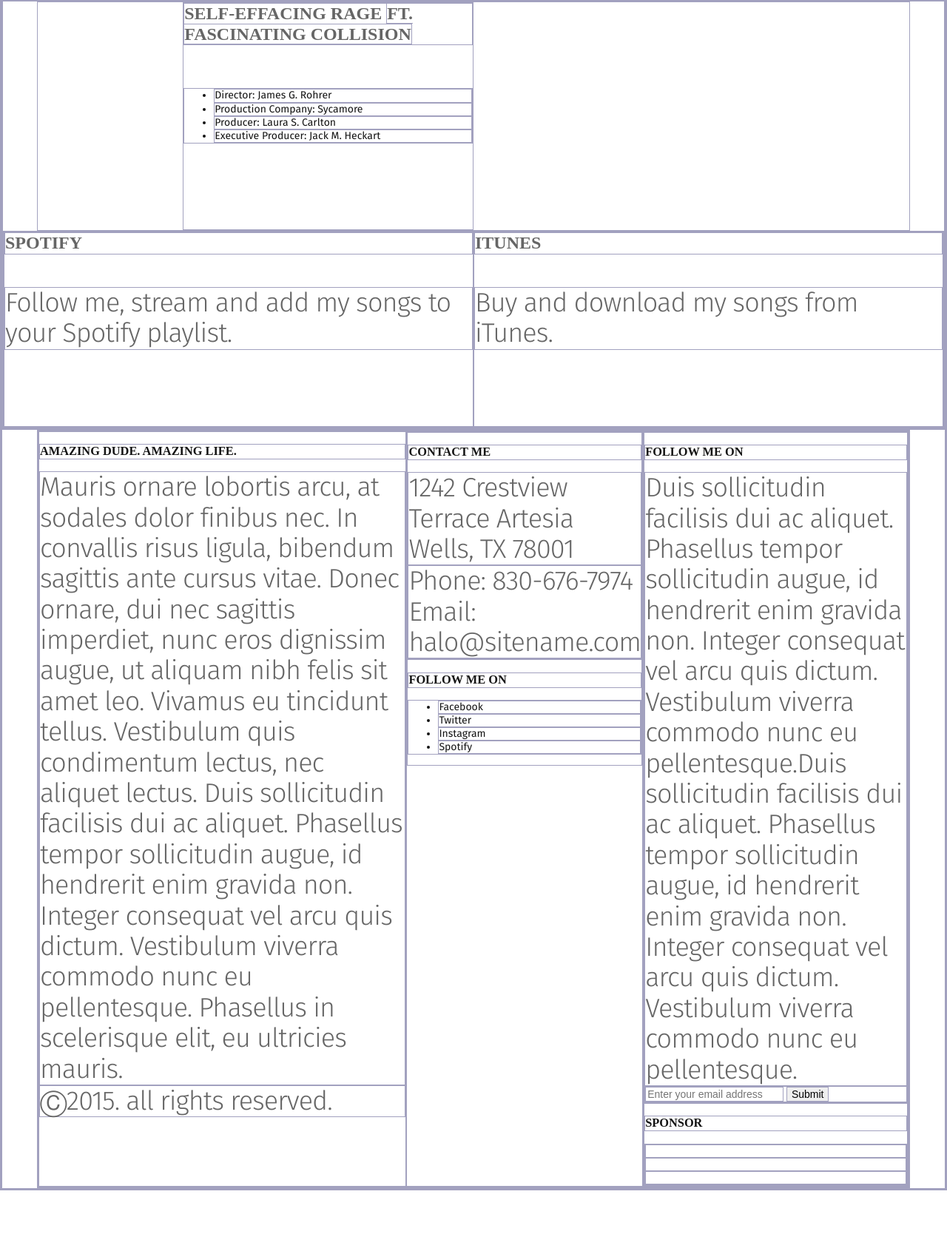
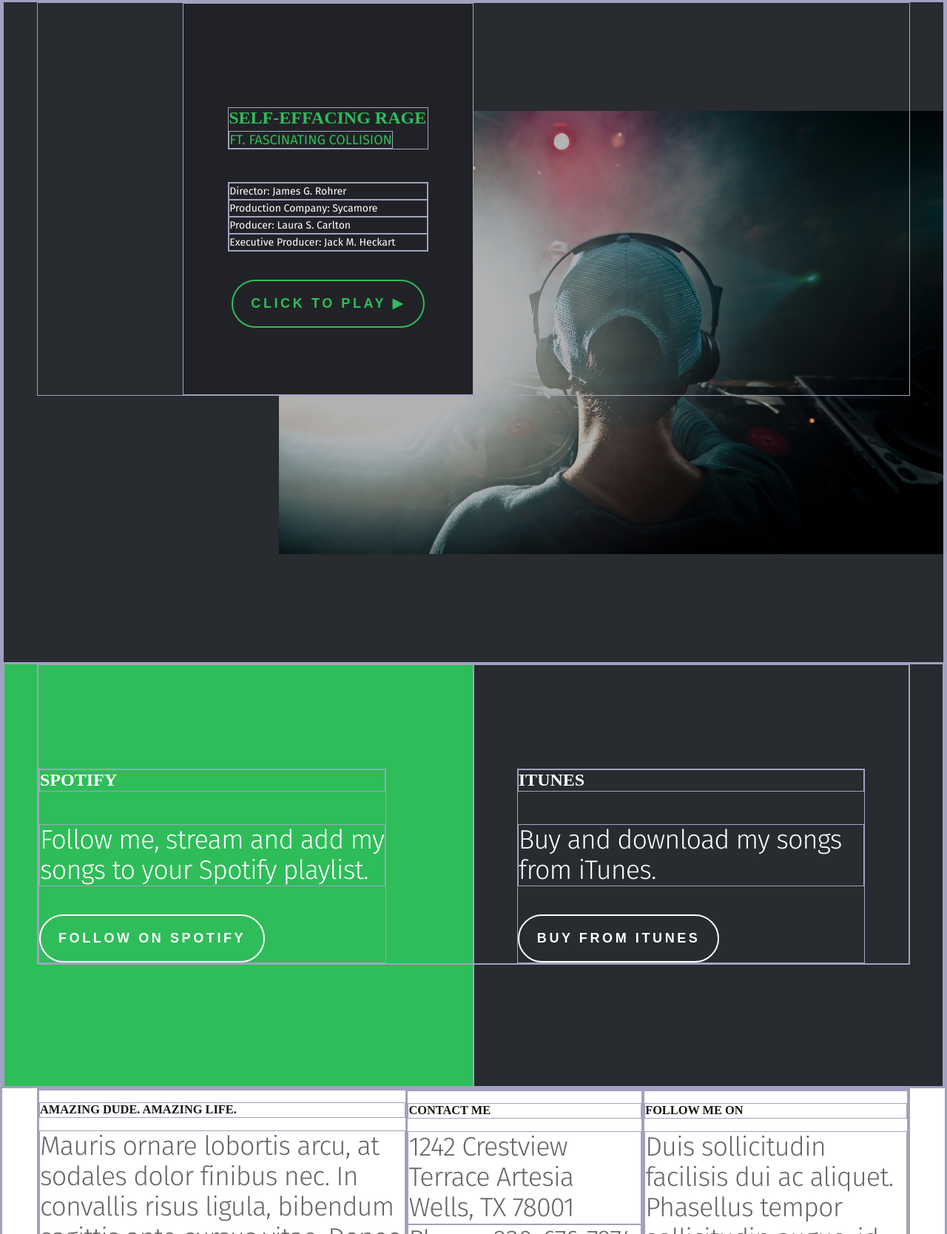
Before and after one commit to neretin-trike/johndoe_site, a plain HTML site: page index.html in a window 1280 px wide. Shown: the part 2500-4168 px from the top of the page at 74% size. Before the commit the page ends 4109 px from the top, so only its background shows below. Drawn offline with Linux system fonts and the light colour scheme; files whose address does not match are found by name; a web font is replaced by a local one.

Commit message:
Завершил оформление элемента music

```diff
--- a/css/main.css
+++ b/css/main.css
@@ -254,13 +254,97 @@ header .menu a{
     MUSIC
 ---------------------------*/
 
-#music .container .row{
+#music .wrapper{
+    background-color: #282b2f;
+
+
+    background-image: url(../images/music_background.jpg);
+    background-size: 70.7%;
+    background-repeat: no-repeat;
+    background-position: 100% center;
+
+    padding-bottom: 36.0rem;
+
+
+    height: 100%;
+}
+
+#music .wrapper .container .row{
     width: 33.33%;
     margin-left: 16.66%;
+
+    background-color: #212227;
+
+    padding-top: 14.0rem;
+    padding-bottom: 9.0rem;
+    padding-left: 6.0rem;
+    padding-right: 6.0rem;
+}
+
+#music .wrapper .container .row h2{
+    color: #2ebd59;
+    font-size: 2.4rem;
+
+}
+
+#music .wrapper .container .row .feat{
+    font-size: 1.8rem;
+    font-weight: 400;
+}
+
+#music .wrapper .container .row .special{
+    color: #2ebd59;
+    border-color: #2ebd59;
+}
+
+#music .wrapper .container .row ul{
+    list-style: none;
+    padding: 0;
+    margin: 0;
+    color: white;
+
+    line-height: 2.1rem;
+}
+
+#music .two-color{
+    height: 57.2rem;
+    position: relative;
+    /* top: 500.0rem; */
+}
+
+#music .two-color .left{
+    background-color: #2ebd59;
+    float: left;
+    width: 50%;
+    height: inherit;
+
+    position: absolute;
+}
+
+#music .two-color .right{
+    background-color: #282b2f;
+    float: left;
+    width: 50%;
+    height: inherit;
+
+    position: absolute;
+    left:50%;
+
+}
+
+#music .column-2 h2,
+#music .column-2 p{
+    color: white;
 }
 
 #music .column-2{
-    width: 50%;
+    width: 40%;
+    margin-top: 14.0rem;
+}
+
+#music .column-2.itunes{
+    margin-left: 15%;
+    /* background-color: #282b2f; */
 }
 
 /*--------------------------
--- a/index.html
+++ b/index.html
@@ -58,30 +58,40 @@
             </div>
         </section>
         <section id="music">
+            <div class="wrapper">
                 <div class="container">
                     <div class="row column-direct">
-                    <h2>Self-Effacing Rage <span class="feat">FT. Fascinating Collision </span></h2>
+                        <h2>Self-Effacing Rage <br><span class="feat">FT. Fascinating Collision </span></h2>
                         <ul>
                             <li>Director: James G. Rohrer</li>
                             <li>Production Company: Sycamore</li>
                             <li>Producer: Laura S. Carlton</li>
                             <li>Executive Producer: Jack M. Heckart</li>
                         </ul>
-                    <button class="special">CLICK TO PLAY</button>
+                        <button class="special">CLICK TO PLAY ▶</button>
                     </div>
                 </div>
+            </div>
+            <div class="two-color">
+                <div class="left"></div>
+                <div class="right"></div>
+                <div class="container">
                     <div class="row">
-                <div class="column-2">
+                        <div class="column-2 spotify">
                             <h2>SPOTIFY</h2>
                             <p>Follow me, stream and add my songs to your Spotify playlist.</p>
                             <button>FOLLOW ON SPOTIFY</button>
                         </div>
-                <div class="column-2">
+                        <div class="column-2 itunes">
                             <h2>ITUNES</h2>
                             <p>Buy and download my songs from iTunes.</p>
                             <button>buy from itunes</button>
                         </div>
                     </div>
+                </div>
+            </div>
+
+
         </section>
     </main>
     <footer>
```
Also changed, not shown: images/music_background.JPG (added), 1 other file. Lines whose indentation alone changed are shown as unchanged.
